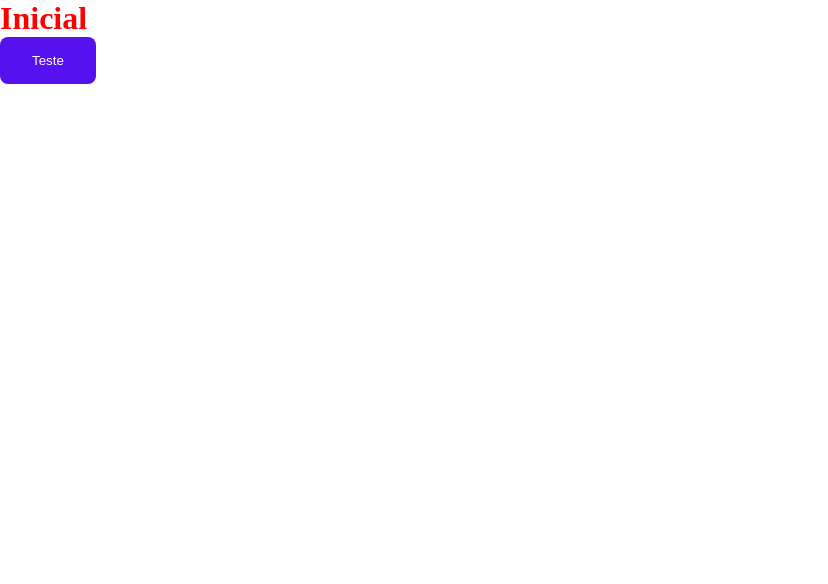
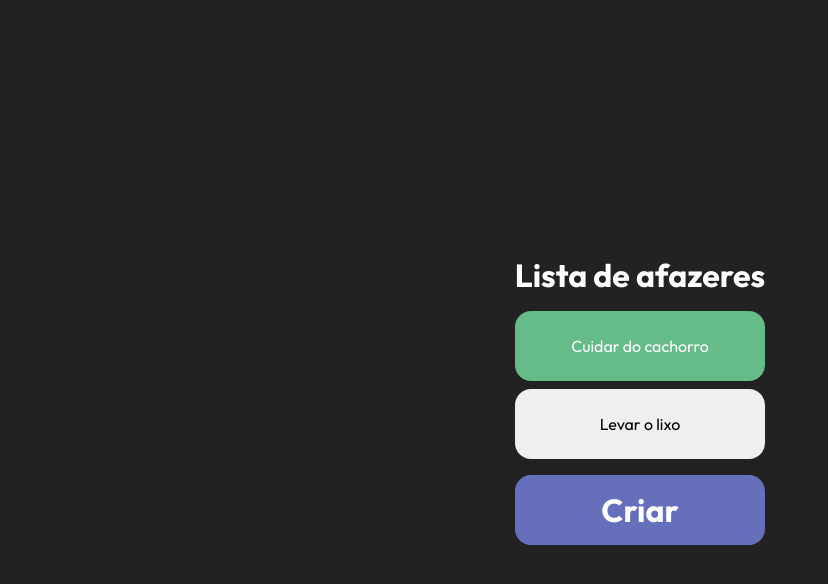
Before and after one commit to Macieljs/css-zeus, a plain HTML site: page index.html in a window 1280 px wide. Shown: the whole page, without its empty margins (0-828 px from the left). Drawn offline with Linux system fonts and the light colour scheme.

Commit message:
learning-class-03

```diff
--- a/index.css
+++ b/index.css
@@ -1,16 +1,52 @@
 *{
+    font-family: "Outfit", sans-serif;
     margin: 0;
     padding: 0;
     box-sizing: border-box;
 }
-h1{
-    color: red;
+body{
+
+    background-color: #222;
+    height: 100vh;
+    width: 100vw;
 }
-.button__purple{
+button{
     border: unset;
-    background: #51e;
-    color: #ffff;
-    padding: 1rem 2rem 1rem 2rem;
-    border-radius: 0.5rem;
+    width: 250px;
+    height: 70px;
+    border-radius: 1rem;
 
 }
+.small{
+    font-size: 1rem;
+}
+.big{
+    font-size: 2rem;
+}
+.center{
+    display: flex;
+    flex-direction: column;
+    justify-content: center;
+    align-items: center;
+    height: 100%;
+
+}
+.mb-1{
+    margin-bottom: 0.5rem;
+}
+.mb-2{
+    margin-bottom: 1rem;
+}
+.mb-3{
+    margin-bottom: 2rem;
+}
+.green{
+    background-color: #66bc88;
+}
+.purple{
+    background-color: #666fbc;
+    font-weight: 700;
+}
+.text__white{
+    color: #ffff;
+}
--- a/index.html
+++ b/index.html
@@ -1,13 +1,23 @@
 <!DOCTYPE html>
 <html lang="en">
+
 <head>
     <meta charset="UTF-8">
     <meta name="viewport" content="width=device-width, initial-scale=1.0">
     <title>CSS</title>
     <link rel="stylesheet" href="index.css">
+    <link rel="preconnect" href="https://fonts.googleapis.com">
+    <link rel="preconnect" href="https://fonts.gstatic.com" crossorigin>
+    <link href="https://fonts.googleapis.com/css2?family=Outfit:wght@100..900&display=swap" rel="stylesheet">
 </head>
+
 <body>
-    <h1> Inicial </h1>
-    <button class="button__purple"> Teste </button>
+    <div class="center">
+        <h1 class="big mb-2 text__white"> Lista de afazeres </h1>
+        <button class="small mb-1 green text__white">Cuidar do cachorro</button>
+        <button class="small mb-2">Levar o lixo</button>
+        <button class="big purple text__white">Criar</button>
+    </div>
 </body>
+
 </html>
```
